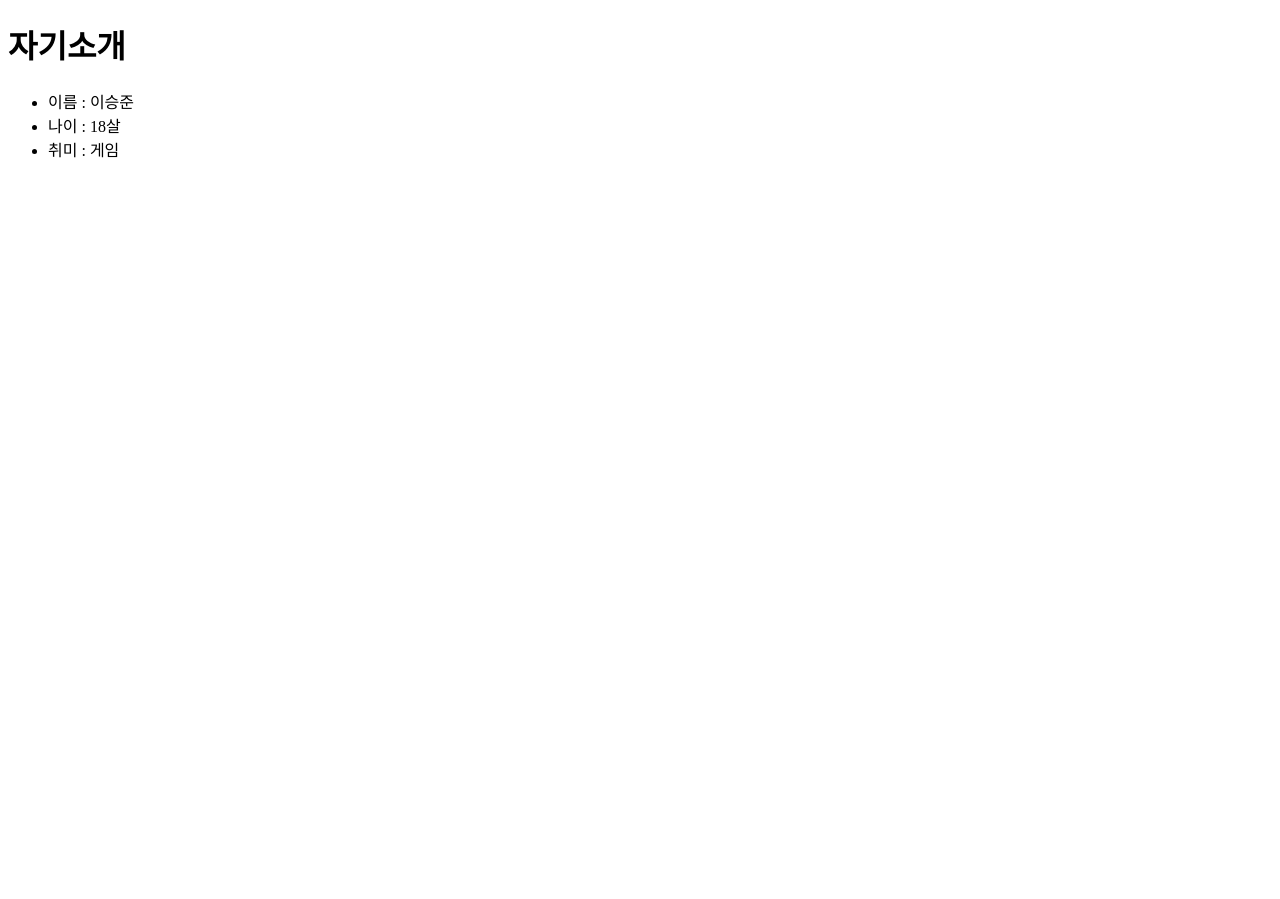
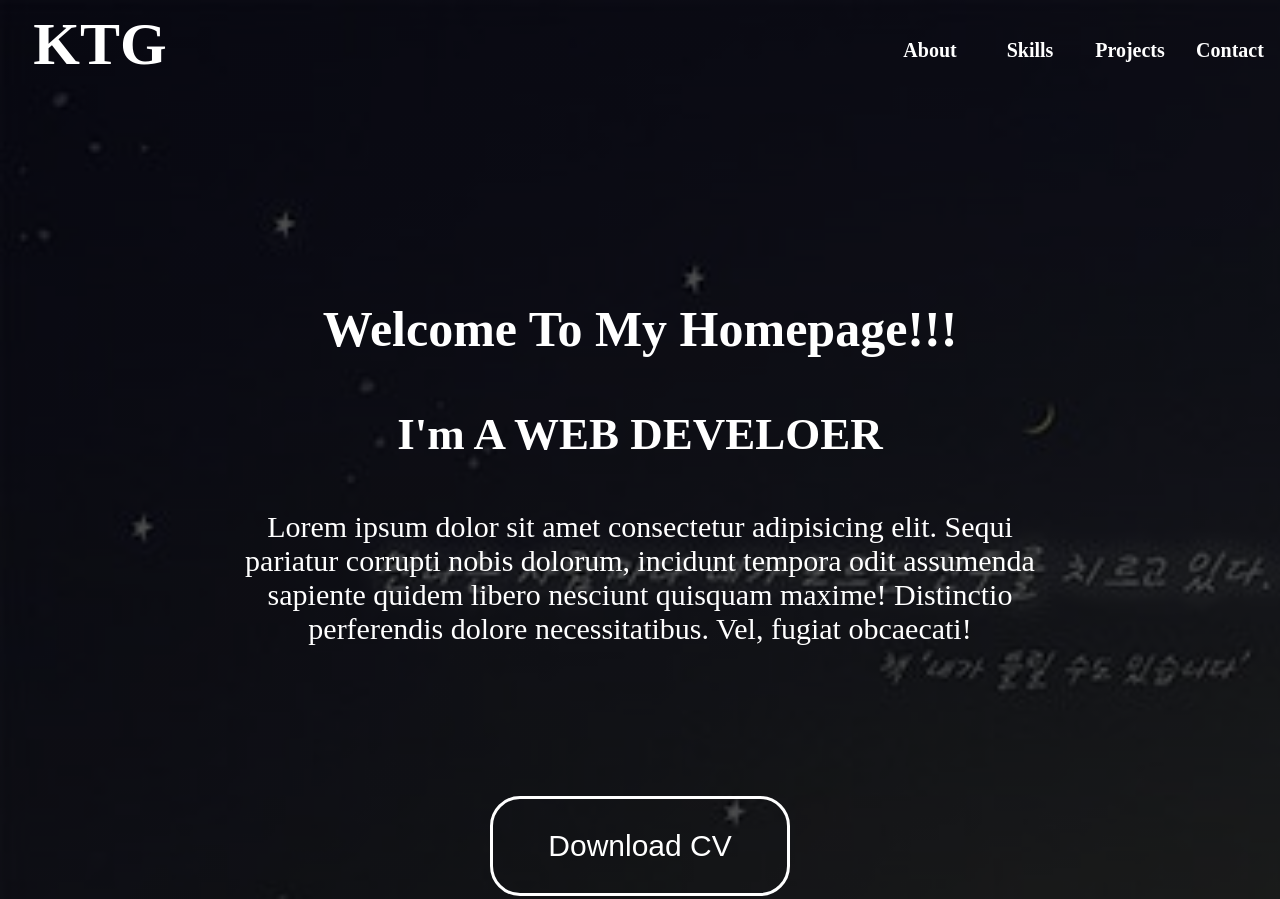
Before and after one commit to leeseungjunhw/htmltest, a plain HTML site: page index.html in a window 1280 px wide. Shown: the top 899 px of the page. Before the commit the page ends 800 px from the top, so only its background shows below. Drawn offline with Linux system fonts and the light colour scheme.

Commit message:
Add files via upload

```diff
--- a/index.html
+++ b/index.html
@@ -1,17 +1,45 @@
 <!DOCTYPE html>
 <html lang="ko">
+
 <head>
     <meta charset="UTF-8">
     <meta name="viewport" content="width=device-width, initial-scale=1.0">
-    <title>Document</title>
+    <title>KTG</title>
+    <link rel="stylesheet" href="style.css">
 </head>
+
 <body>
-    <h1>자기소개</h1>
 
-    <ul>
-        <li>이름 : 이승준</li>
-        <li>나이 : 18살</li>
-        <li>취미 : 게임</li>
-    </ul>
+    <div class="container">
+        <div class="header">
+            <div class="logo">
+                KTG
+            </div>
+
+            <div class="menu">
+                <li><a href="#">About</a></li>
+                <li><a href="#">Skills</a></li>
+                <li><a href="#">Projects</a></li>
+                <li><a href="#">Contact</a></li>
+            </div>
+        </div>
+
+        <div class="main">
+            <h1>Welcome To My Homepage!!!</h1>
+            <h2>I'm A WEB DEVELOER</h2>
+            <p>
+                Lorem ipsum dolor sit amet consectetur adipisicing elit. Sequi pariatur corrupti nobis dolorum, incidunt tempora odit assumenda sapiente quidem libero nesciunt quisquam maxime! Distinctio perferendis dolore necessitatibus. Vel, fugiat obcaecati!
+            </p>
+            <button>Download CV</button>
+        </div>
+
+
+
+    </div>
+
+
+
+
 </body>
+
 </html>
--- /dev/null
+++ b/style.css
@@ -0,0 +1,103 @@
+* {
+    margin: 0;
+    padding: 0;
+    box-sizing: border-box;
+}
+
+a {
+    text-decoration: none;
+    display: block;
+    color: black;
+}
+
+li {
+    list-style-type: none;
+}
+
+.container {
+    width: 100%;
+    height: 1200px;
+    background: linear-gradient(rgba(0,0,0,0.7),rgba(0,0,0,0.7)),url(im1.jpeg) no-repeat;
+    background-size: cover;
+    color: white;
+}
+
+.header {
+    width: 100%;
+    height: 100px;
+}
+
+.main {
+    width: 800px;
+    height: 500px;
+    margin: 0 auto;
+
+    text-align: center;
+    margin-top: 200px;
+}
+
+.main h1 {
+    font-size: 50px;
+    margin-bottom: 50px;
+}
+
+.main h2 {
+    font-size: 45px;
+    margin-bottom: 50px;
+}
+
+.main p {
+    font-size: 30px;
+    margin-bottom: 150px;
+}
+
+.main button {
+    font-size: 30px;
+    width: 300px;
+    height: 100px;
+    border-radius: 30px;
+    background-color: transparent;
+    color: white;
+    border: 3px solid white;
+}
+
+.header {
+    width: 100%;
+    height: 100px;
+    display: flex;
+    justify-content: space-between;
+    align-items: center;
+}
+
+.logo {
+    width: 200px;
+    height: 80px;
+
+    font-size: 60px;
+    text-align: center;
+    font-weight: bold;
+}
+
+.menu {
+    width: 400px;
+    height: 100px;
+    display: flex;
+    align-items: center;
+}
+
+.menu li {
+    width: 100px;
+    text-align: center;
+}
+
+.menu li a {
+    font-size: 20px;
+    font-weight: bold;
+    color: white;
+}
+.main button:hover{
+    background-color: white;
+    color: black;
+
+    cursor: pointer;
+}
```
Also changed, not shown: im1.jpeg (added).
